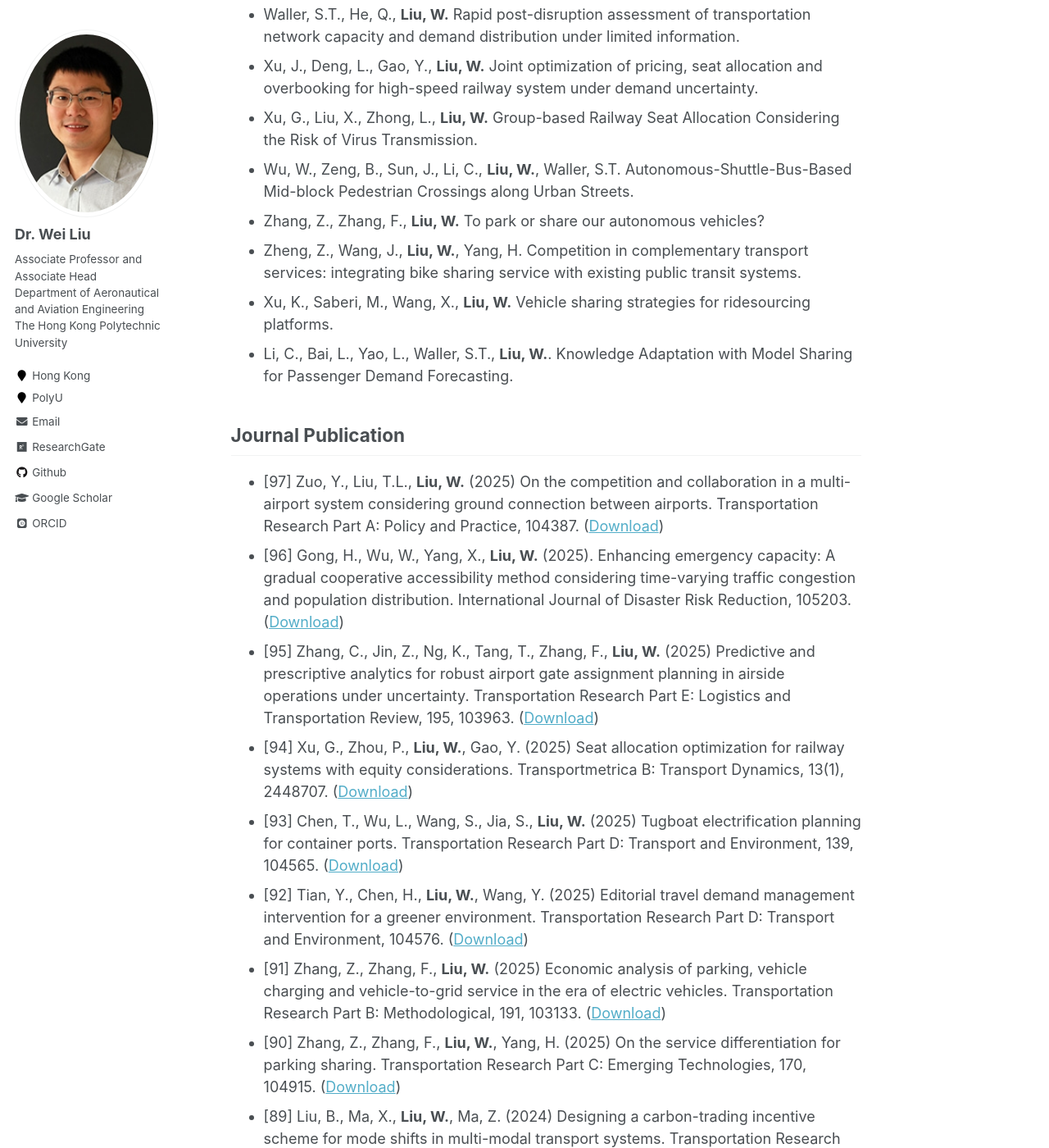
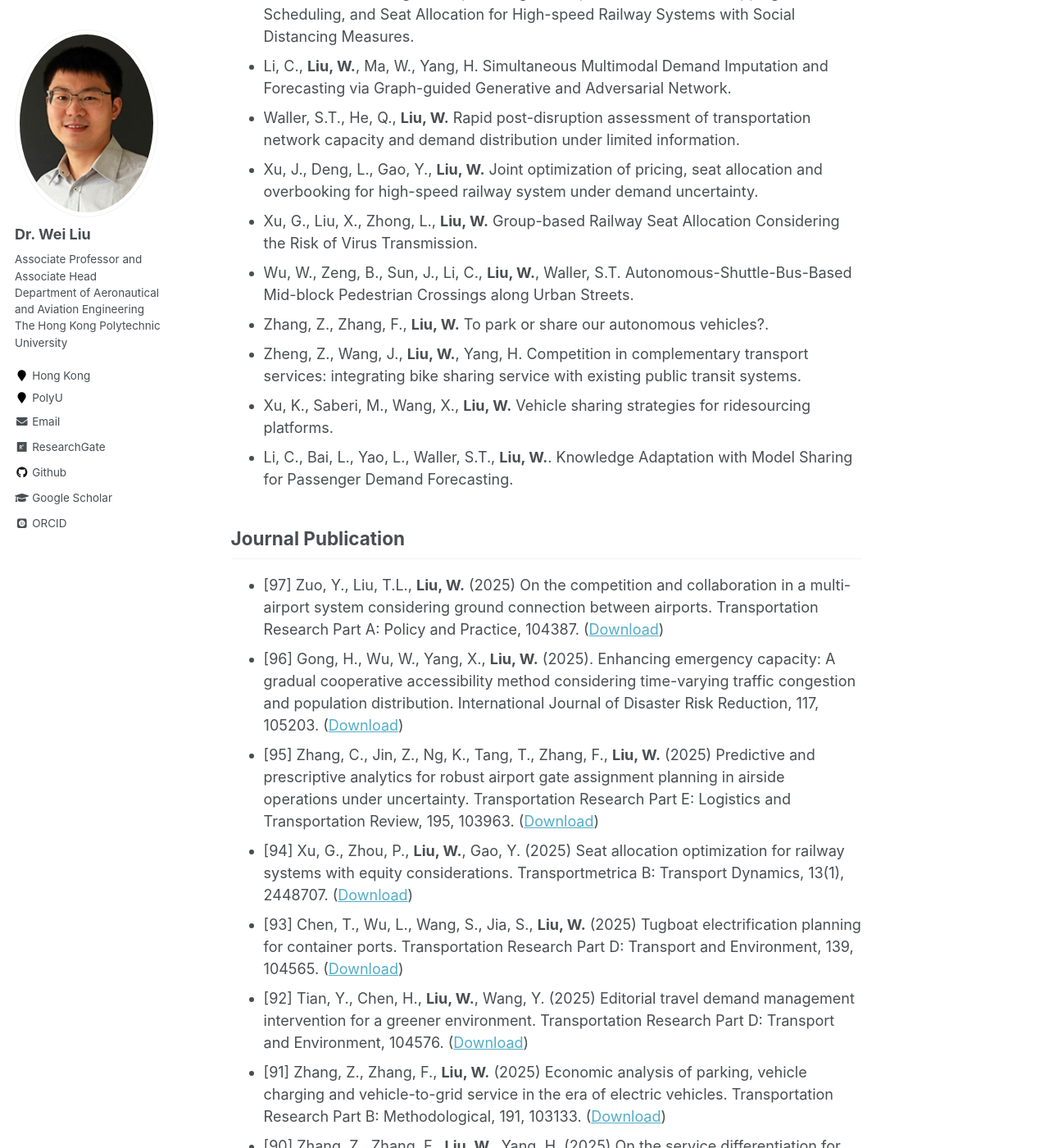
Before and after one commit to weiliu2016/weiliu2016.github.io, a Jekyll site: the page built from _pages/publications.md, in a window 1280 px wide and 1400 px high, scrolled down 2088 px. Shown: the whole window at 82% size. Built offline with Jekyll 4.4.1, drawn with Linux system fonts in a browser that asks for light colours; some web fonts are replaced; formulas are drawn with MathJax 3; some of the changed text lies outside the part shown.

Commit message:
Update publications.md

```diff
--- a/_pages/publications.md
+++ b/_pages/publications.md
@@ -50,7 +52,7 @@ Selected Working Papers
 - Xu, J., Deng, L., Gao, Y., **Liu, W.** Joint optimization of pricing, seat allocation and overbooking for high-speed railway system under demand uncertainty.
 - Xu, G., Liu, X., Zhong, L., **Liu, W.** Group-based Railway Seat Allocation Considering the Risk of Virus Transmission.
 - Wu, W., Zeng, B., Sun, J., Li, C., **Liu, W.**, Waller, S.T. Autonomous-Shuttle-Bus-Based Mid-block Pedestrian Crossings along Urban Streets.
-- Zhang, Z., Zhang, F., **Liu, W.** To park or share our autonomous vehicles?
+- Zhang, Z., Zhang, F., **Liu, W.** To park or share our autonomous vehicles?.
 - Zheng, Z., Wang, J., **Liu, W.**, Yang, H. Competition in complementary transport services: integrating bike sharing service with existing public transit systems.
 - Xu, K., Saberi, M., Wang, X., **Liu, W.** Vehicle sharing strategies for ridesourcing platforms.
 - Li, C., Bai, L., Yao, L., Waller, S.T., **Liu, W.**. Knowledge Adaptation with Model Sharing for Passenger Demand Forecasting.
@@ -58,7 +60,7 @@ Selected Working Papers
 Journal Publication
 ----------
 * [97] Zuo, Y., Liu, T.L., **Liu, W.** (2025) On the competition and collaboration in a multi-airport system considering ground connection between airports. Transportation Research Part A: Policy and Practice, 104387. ([Download](https://doi.org/10.1016/j.tra.2024.104387))
-* [96] Gong, H., Wu, W., Yang, X., **Liu, W.** (2025). Enhancing emergency capacity: A gradual cooperative accessibility method considering time-varying traffic congestion and population distribution. International Journal of Disaster Risk Reduction, 105203. ([Download](https://doi.org/10.1016/j.ijdrr.2025.105203))
+* [96] Gong, H., Wu, W., Yang, X., **Liu, W.** (2025). Enhancing emergency capacity: A gradual cooperative accessibility method considering time-varying traffic congestion and population distribution. International Journal of Disaster Risk Reduction, 117, 105203. ([Download](https://doi.org/10.1016/j.ijdrr.2025.105203))
 * [95] Zhang, C., Jin, Z., Ng, K., Tang, T., Zhang, F., **Liu, W.** (2025) Predictive and prescriptive analytics for robust airport gate assignment planning in airside operations under uncertainty. Transportation Research Part E: Logistics and Transportation Review, 195, 103963. ([Download](https://doi.org/10.1016/j.tre.2025.103963))
 * [94] Xu, G., Zhou, P., **Liu, W.**, Gao, Y. (2025) Seat allocation optimization for railway systems with equity considerations. Transportmetrica B: Transport Dynamics, 13(1), 2448707. ([Download](https://doi.org/10.1080/21680566.2024.2448707))
 * [93] Chen, T., Wu, L., Wang, S., Jia, S., **Liu, W.** (2025) Tugboat electrification planning for container ports. Transportation Research Part D: Transport and Environment, 139, 104565. ([Download](https://doi.org/10.1016/j.trd.2024.104565))
```
Also changed, not shown: other parts of _pages/publications.md (+2 -0 lines).
